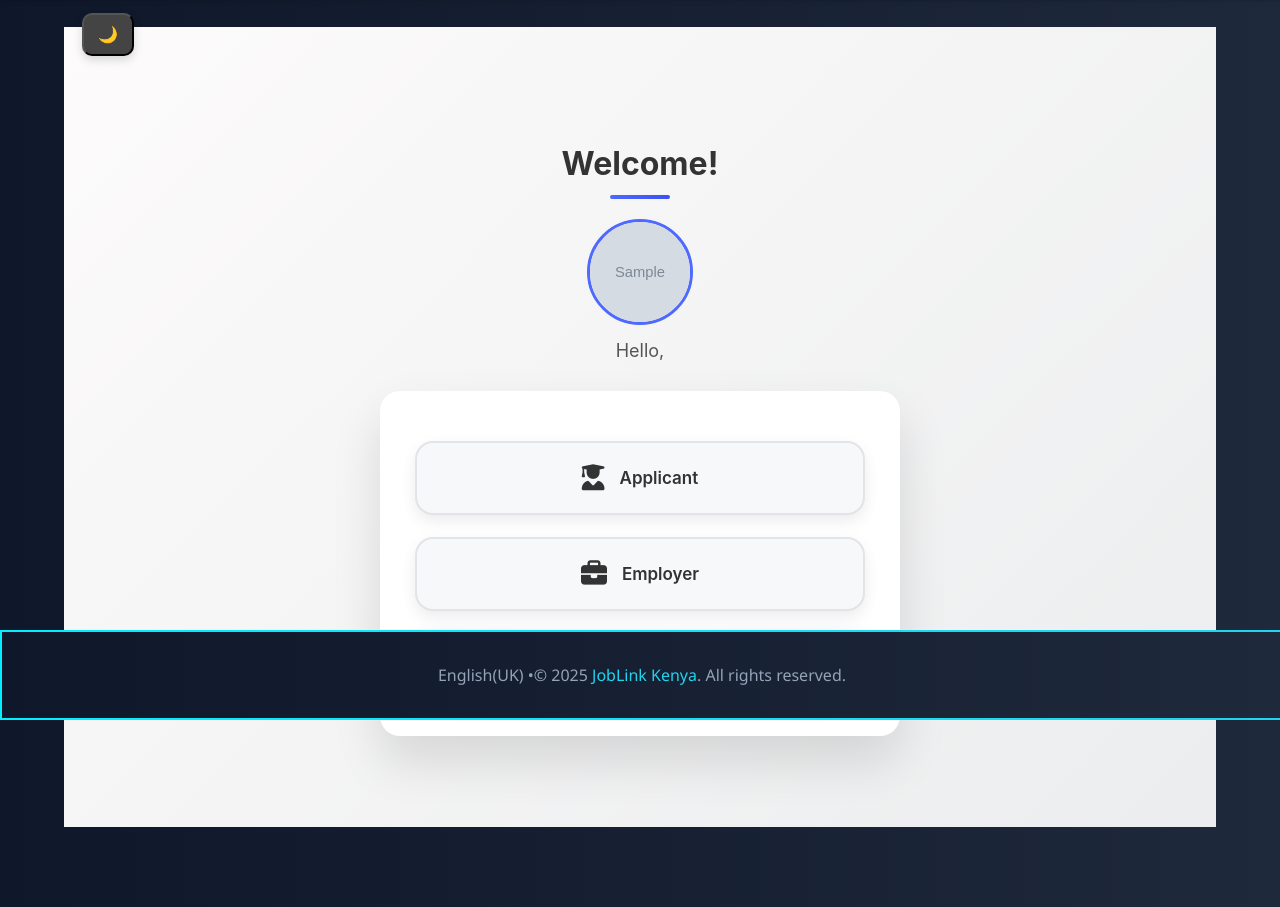
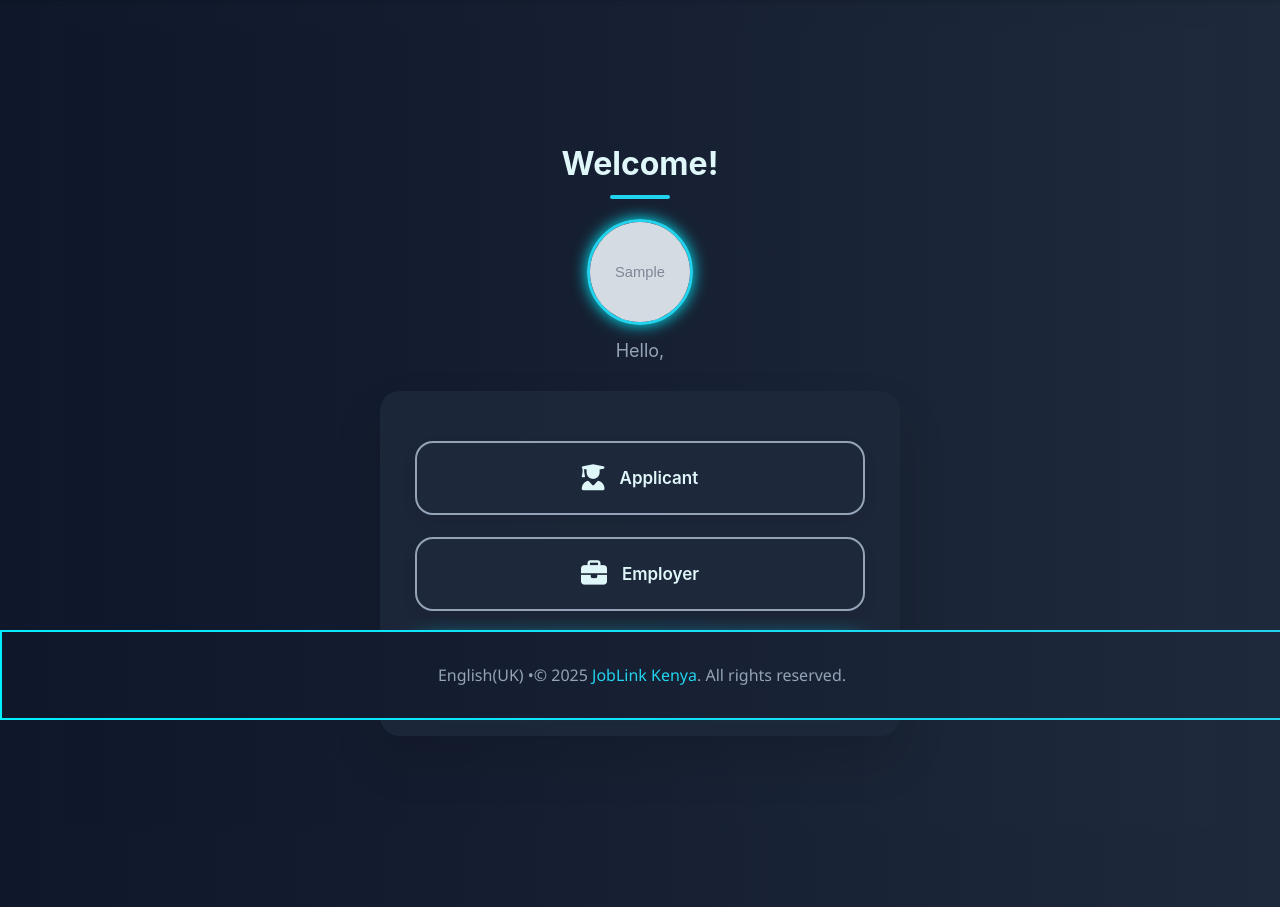
Before and after one commit to Buggy7506/Joblink-Kenya, a Django app: template core/templates/google_role.html in a window 1280 px wide. Shown: the part 80-987 px from the top of the page. Run offline with Django 5.2, Linux system fonts and the light colour scheme; the template is opened without the code that fills it: most values are stand-ins (such as "Sample title", 1, 10 or a date in 2020); grey boxes marked "Sample" are stand-in pictures; some libraries are stand-ins or nearby versions.

Commit message:
Update google_role.html

```diff
--- a/core/templates/google_role.html
+++ b/core/templates/google_role.html
@@ -7,7 +7,7 @@
 /* Role Selection Page Wrapper */
 .role-selection-wrapper {
     font-family: 'Inter', sans-serif;
-    background: linear-gradient(135deg, #fdfbfb 0%, #ebedee 100%);
+    background: var(--bg-main);
     display: flex;
     justify-content: center;
     align-items: center;
@@ -16,63 +16,54 @@
     padding: 20px;
     box-sizing: border-box;
     flex-direction: column;
+    color: var(--text-main);
     transition: background 0.4s ease, color 0.4s ease;
-}
-
-/* Dark mode wrapper */
-.role-selection-wrapper.dark-mode {
-    background: linear-gradient(135deg, #1a1a1a 0%, #2c2c2c 100%);
-    color: #f0f0f0;
 }
 
 .role-selection-wrapper h2 {
     text-align: center;
     font-size: 32px;
     font-weight: 700;
-    color: #333;
+    color: var(--text-main);
     margin-bottom: 20px;
     position: relative;
     transition: color 0.4s ease;
-}
-
-.role-selection-wrapper.dark-mode h2 {
-    color: #fff;
 }
 
 .role-selection-wrapper h2::after {
     content: '';
     width: 60px;
     height: 4px;
-    background: linear-gradient(90deg,#4d69ff,#3c51f6);
+    background: var(--text-accent);
     display: block;
     margin: 12px auto 0;
     border-radius: 2px;
 }
 
+/* Profile picture */
 .role-selection-wrapper .profile-pic {
     width: 100px;
     height: 100px;
     border-radius: 50%;
     object-fit: cover;
     margin-bottom: 15px;
-    border: 3px solid #4d69ff;
+    border: 3px solid var(--text-accent);
+    box-shadow: 0 0 15px var(--glow-accent);
+    transition: border 0.4s, box-shadow 0.4s;
 }
 
+/* User info */
 .role-selection-wrapper .user-info {
     text-align: center;
     font-size: 18px;
-    color: #555;
+    color: var(--text-muted);
     margin-bottom: 30px;
     transition: color 0.4s ease;
 }
 
-.role-selection-wrapper.dark-mode .user-info {
-    color: #ddd;
-}
-
 /* Form container */
 .role-selection-wrapper form {
-    background: #fff;
+    background: var(--bg-card);
     padding: 50px 35px;
     border-radius: 20px;
     box-shadow: 0 25px 50px rgba(0, 0, 0, 0.12);
@@ -82,19 +73,14 @@
     transition: transform 0.3s ease, box-shadow 0.3s ease, background 0.4s ease;
 }
 
-.role-selection-wrapper.dark-mode form {
-    background: #2a2a2a;
-    box-shadow: 0 25px 50px rgba(0,0,0,0.25);
-}
-
 /* Role cards */
 .role-selection-wrapper label {
     display: flex;
     align-items: center;
     justify-content: center;
     gap: 16px;
-    background: #f7f8fa;
-    border: 2px solid #e2e4e8;
+    background: var(--bg-card);
+    border: 2px solid var(--text-muted);
     border-radius: 18px;
     padding: 22px 30px;
     margin-bottom: 22px;
@@ -102,20 +88,14 @@
     transition: all 0.4s ease;
     font-weight: 600;
     font-size: 17px;
-    color: #333;
+    color: var(--text-main);
     box-shadow: 0 6px 15px rgba(0,0,0,0.08);
 }
 
-.role-selection-wrapper.dark-mode label {
-    background: #3c3c3c;
-    border-color: #555;
-    color: #eee;
-}
-
 .role-selection-wrapper label:hover {
-    background: linear-gradient(90deg, #4d69ff, #3c51f6);
-    color: #fff;
-    border-color: #3c51f6;
+    background: var(--text-accent);
+    color: var(--text-main);
+    border-color: var(--text-accent);
     transform: translateY(-5px) scale(1.02);
 }
 
@@ -124,10 +104,10 @@
 }
 
 .role-selection-wrapper input[type="radio"]:checked + span {
-    background: linear-gradient(90deg, #4d69ff, #3c51f6);
-    color: #fff;
+    background: var(--text-accent);
+    color: var(--text-main);
     border-radius: 18px;
-    box-shadow: 0 12px 25px rgba(60,81,246,0.3);
+    box-shadow: 0 12px 25px var(--glow-accent);
     transform: translateY(-5px) scale(1.02);
 }
 
@@ -150,42 +130,21 @@
 /* Continue button */
 .role-selection-wrapper button.continue-btn {
     width: 100%;
-    background: linear-gradient(180deg,#4d69ff,#3c51f6);
+    background: var(--text-accent);
     border: none;
     padding: 16px 0;
     border-radius: 20px;
-    color: #fff;
+    color: var(--text-main);
     font-size: 18px;
     font-weight: 700;
     cursor: pointer;
     transition: all 0.3s ease;
-    box-shadow: 0 10px 25px rgba(60, 81, 246, 0.25);
+    box-shadow: 0 10px 25px var(--glow-accent);
 }
 
 .role-selection-wrapper button.continue-btn:hover {
     transform: translateY(-3px);
-    box-shadow: 0 15px 30px rgba(60, 81, 246, 0.3);
-}
-
-/* Dark mode toggle button - updated to compact style */
-.dark-mode-toggle {
-    position: fixed;
-    top: 18px;
-    left: 18px;
-    padding: 10px 14px;
-    font-size: 16px;
-    background: #444;
-    color: #fff;
-    border-radius: 10px;
-    cursor: pointer;
-    z-index: 9999;
-    box-shadow: 0 4px 10px rgba(0,0,0,0.15);
-    transition: all 0.3s ease;
-}
-
-.role-selection-wrapper.dark-mode .dark-mode-toggle {
-    background: #222;
-    color: #fff;
+    box-shadow: 0 15px 30px var(--glow-accent);
 }
 
 /* Responsive */
@@ -209,17 +168,12 @@
 
 {% block content %}
 <div class="role-selection-wrapper">
-    <!-- Dark mode toggle -->
-    <button class="dark-mode-toggle" id="darkModeToggle">🌙</button>
-
     <h2>Welcome!</h2>
 
-    <!-- Google profile picture -->
     {% if profile_picture %}
         <img src="{{ profile_picture }}" alt="Profile Picture" class="profile-pic">
     {% endif %}
 
-    <!-- Show Google user info -->
     <div class="user-info">
         Hello, {{ request.session.google_user.first_name }} {{ request.session.google_user.last_name }}<br>
         {{ request.session.google_user.email }}
@@ -247,24 +201,5 @@
 
     <!-- FontAwesome for icons -->
     <script src="https://kit.fontawesome.com/a076d05399.js" crossorigin="anonymous"></script>
-
-    <!-- Dark mode script -->
-    <script>
-        const toggleBtn = document.getElementById('darkModeToggle');
-        const wrapper = document.querySelector('.role-selection-wrapper');
-
-        // Load dark mode preference from localStorage
-        if(localStorage.getItem('theme') === 'dark'){
-            wrapper.classList.add('dark-mode');
-            toggleBtn.textContent = '☀️';
-        }
-
-        toggleBtn.addEventListener('click', () => {
-            wrapper.classList.toggle('dark-mode');
-            const isDark = wrapper.classList.contains('dark-mode');
-            toggleBtn.textContent = isDark ? '☀️' : '🌙';
-            localStorage.setItem('theme', isDark ? 'dark' : 'light');
-        });
-    </script>
 </div>
 {% endblock %}
```
